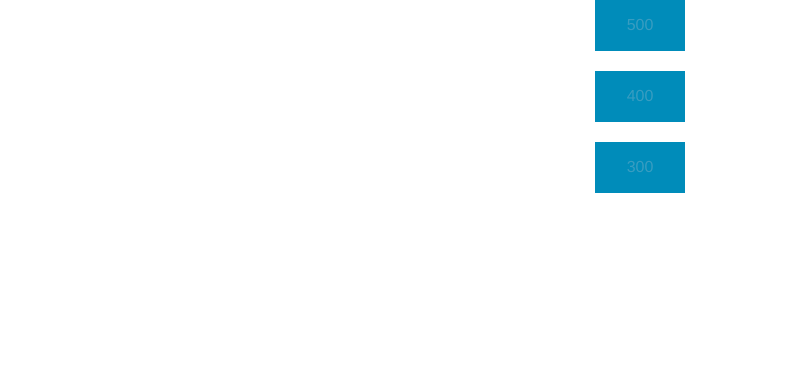
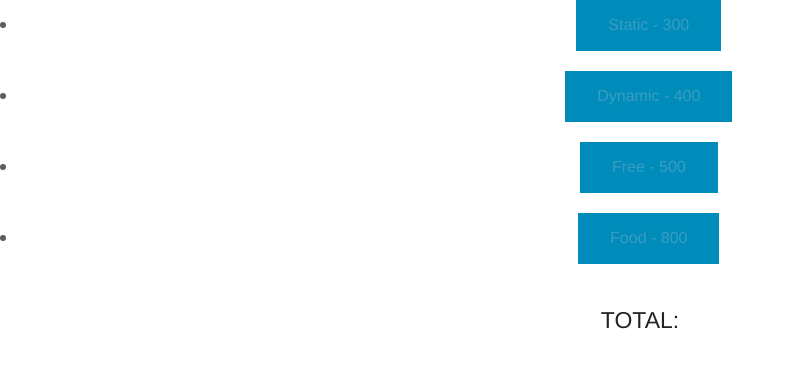
Before and after one commit to hackersguild/PricingAngularJs, a plain HTML site: page index.html in a window 1280 px wide. Shown: the whole page, without its empty margins (0-795 px from the left). Drawn offline with Linux system fonts and the light colour scheme.

Commit message:
we have toggled

```diff
--- a/index.html
+++ b/index.html
@@ -1,25 +1,19 @@
 <!DOCTYPE html>
-<html>
+<html ng-app='Pricing'>
 <head>
 	<title>PRICING</title>
 	<link rel="stylesheet" type="text/css" href="css/foundation.min.css">
 	<link rel="stylesheet" type="text/css" href="css/style.css">
-	<script type="text/javascript" src="js/angular.min.js"></script>
-	<script type="text/javascript" src="js/app.js"></script>
 </head>
-<body>
-<div class="row">
-	<div><a href="" class="button">500</a></div>
-</div>
-<div class="row">
-	<div><a href="" class="button">400</a></div>
-</div>
-<div class="row">
-	<div><a href="" class="button">300</a></div>
-</div>
-<div class="total">
-	<span></span>
-</div>
-
+<body ng-controller="PricingController">
+<ul>
+	<li ng-repeat="price in prices">
+		<a href="" class="button" ng-click="toggle(price)">
+		{{price.name}} - <span>{{price.amount}}</span></a>
+	</li>
+</ul>
+<h4>TOTAL:</h4><span></span>
+<script type="text/javascript" src="js/angular.min.js"></script>
+<script type="text/javascript" src="js/app.js"></script>
 </body>
 </html>
--- a/js/app.js
+++ b/js/app.js
@@ -0,0 +1,14 @@
+var Pricing = angular.module('Pricing', []);
+Pricing.controller('PricingController', function ($scope){
+	$scope.prices = [
+	{name:"Static", amount:300, active: false},
+	{name:"Dynamic", amount:400, active: false},
+	{name:"Free", amount:500, active: false},
+	{name:"Food", amount:800, active: false}
+	];
+
+	$scope.toggle = function (entry){
+		entry.active = !entry.active
+		console.log(entry.active);
+	}
+});
```
